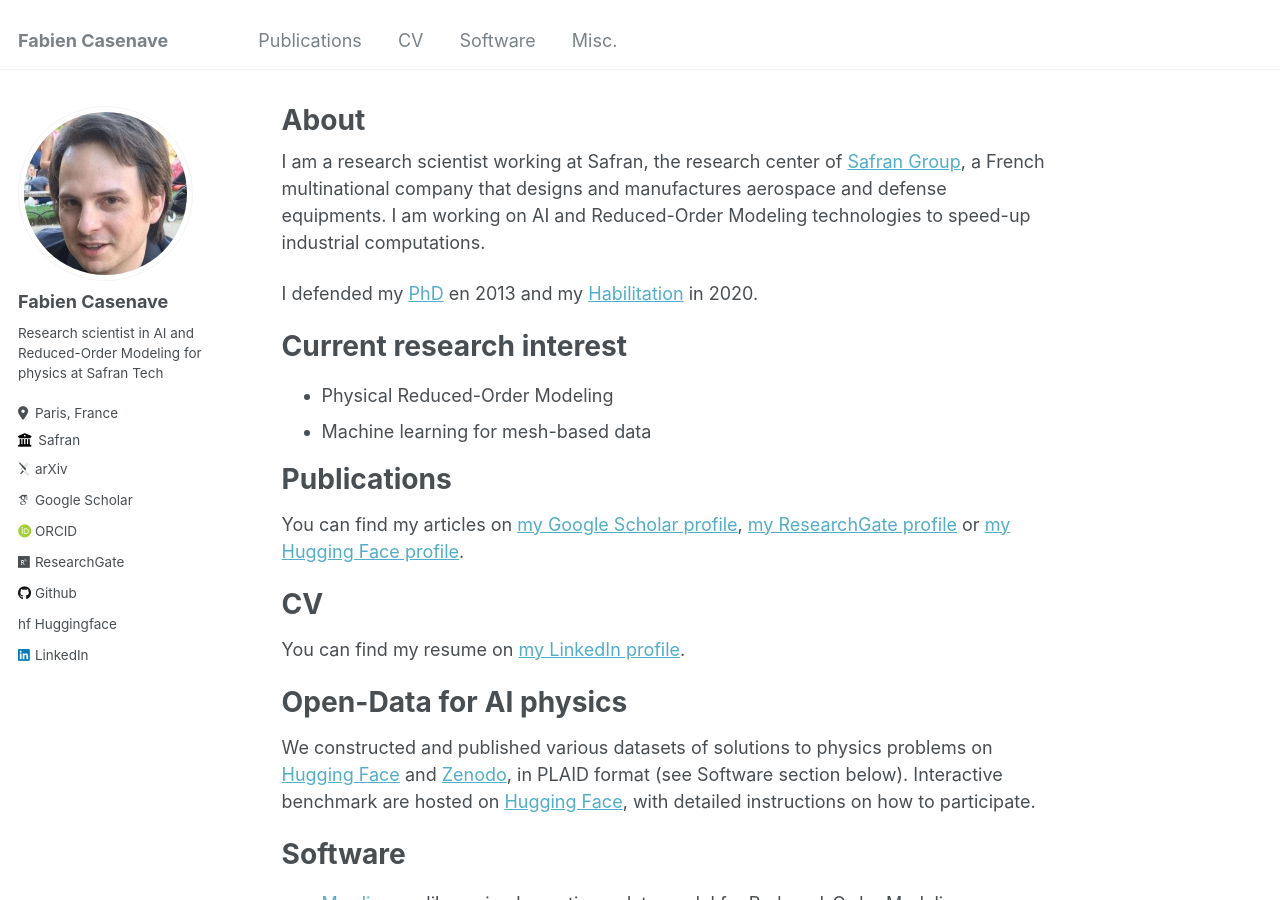
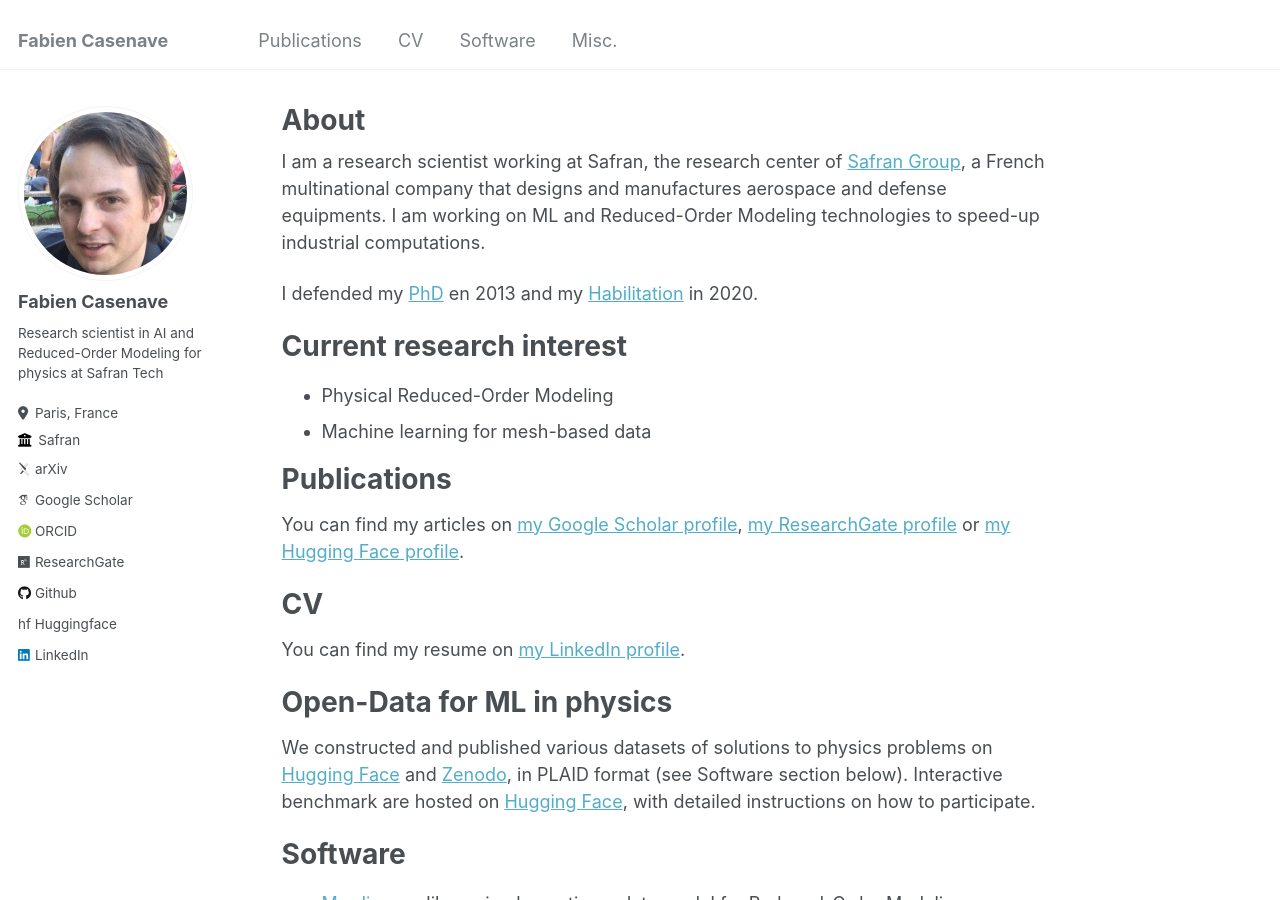
Before and after one commit to casenave/casenave.github.io, a Jekyll site: the page built from _pages/about.md, in a window 1280 px wide and 900 px high. Built offline with Jekyll 4.4.1, drawn with Linux system fonts in a browser that asks for light colours; some web fonts are replaced.

```diff
--- a/_pages/about.md
+++ b/_pages/about.md
@@ -8,7 +8,7 @@ redirect_from:
 ---
 
 I am a research scientist working at Safran, the research center of [Safran Group](https://www.safran-group.com), a French multinational company that designs and manufactures aerospace and defense equipments.
-I am working on AI and Reduced-Order Modeling technologies to speed-up industrial computations.
+I am working on ML and Reduced-Order Modeling technologies to speed-up industrial computations.
 
 I defended my [PhD](http://casenave.github.io/files/PhD_Casenave.pdf) en 2013 and my [Habilitation](http://casenave.github.io/files/HDR_Casenave.pdf) in 2020.
 
@@ -27,7 +27,7 @@ You can find my articles on [my Google Scholar profile](https://scholar.google.f
 You can find my resume on [my LinkedIn profile](https://www.linkedin.com/in/fabien-casenave).
 
 
-# Open-Data for AI physics
+# Open-Data for ML in physics
 
 We constructed and published various datasets of solutions to physics problems on [Hugging Face](https://huggingface.co/PLAID-datasets) and [Zenodo](https://zenodo.org/communities/plaid_datasets), in PLAID format (see Software section below).
 Interactive benchmark are hosted on [Hugging Face](https://huggingface.co/PLAIDcompetitions), with detailed instructions on how to participate.
```
